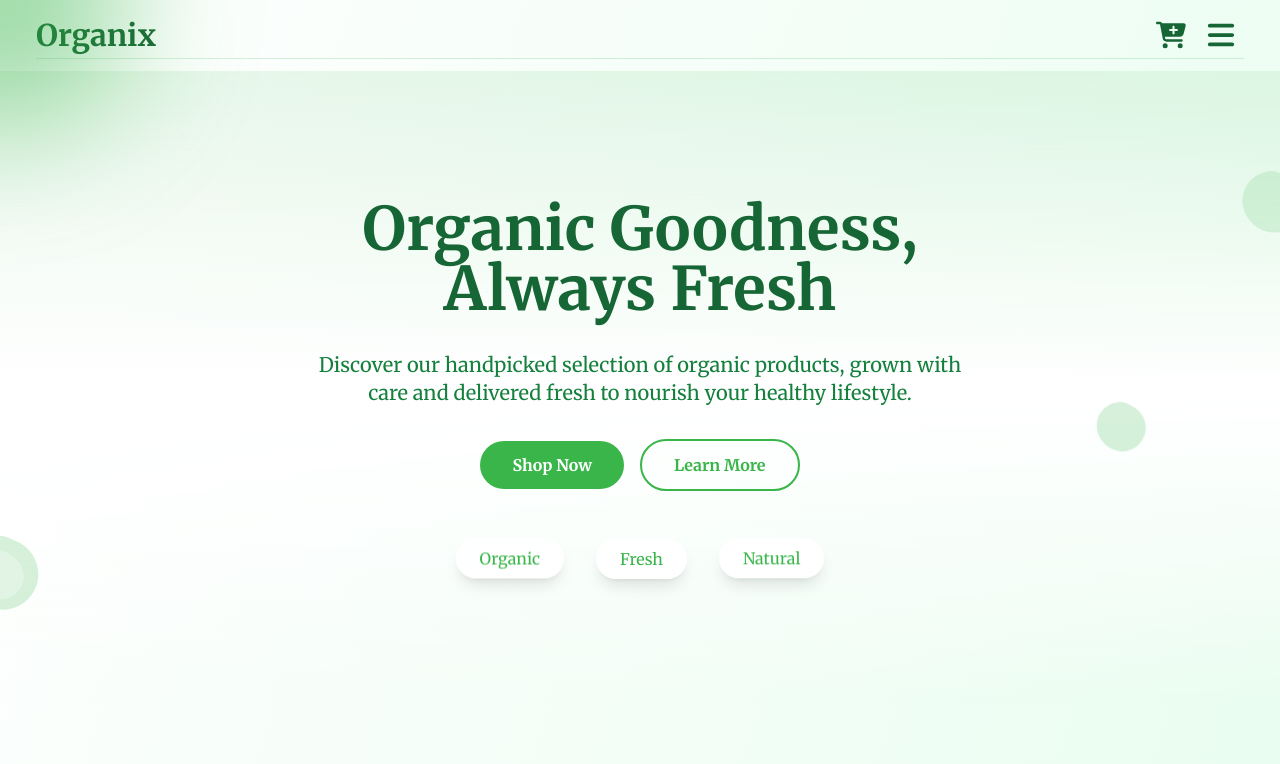
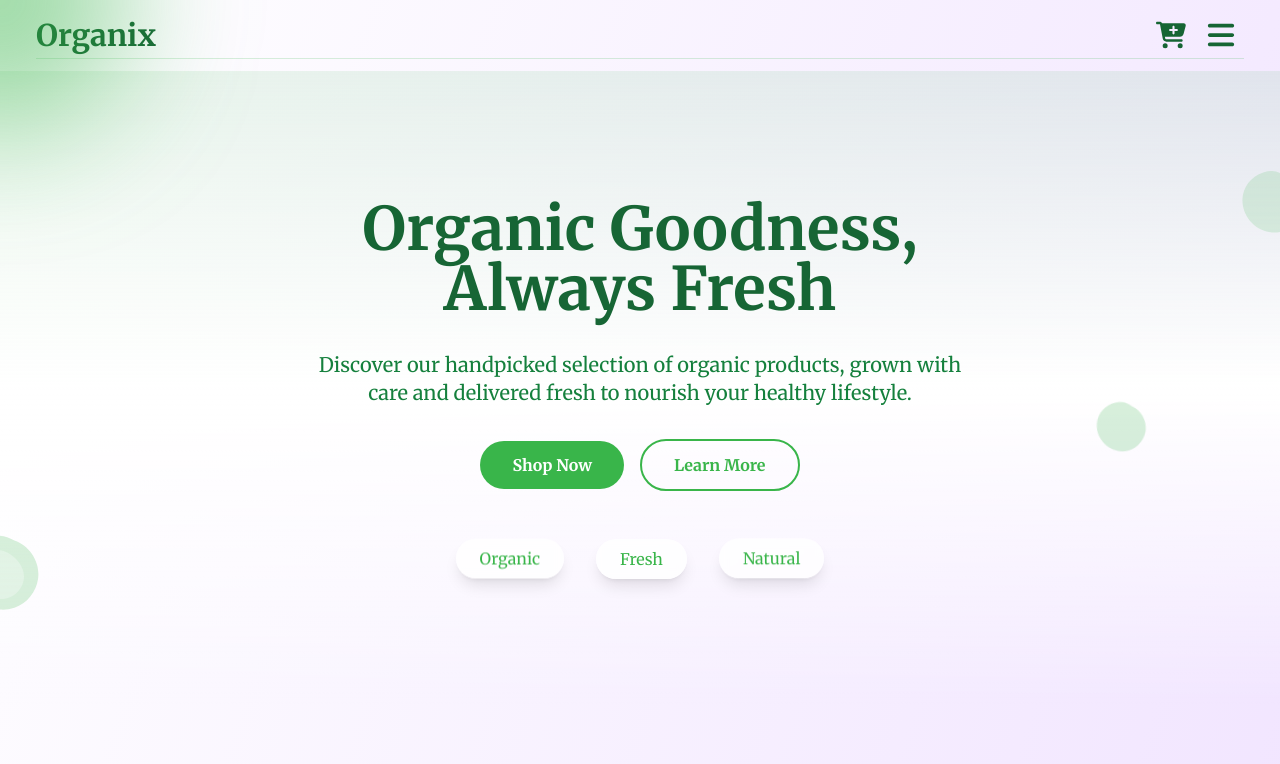
Before and after one commit to devdashk66/pureorganixstore, a Next.js app: page / in a window 1280 px wide. Shown: the top 764 px of the page. Built offline with nearby package versions, Linux system fonts and the light colour scheme.

Commit message:
Update layout.js

```diff
--- a/src/app/layout.js
+++ b/src/app/layout.js
@@ -33,7 +33,7 @@ export default function RootLayout({ children }) {
   return (
     <html lang="en">
       <body
-        className={`${merriweather.className} antialiased bg-gradient-to-br from-white to-green-100 text-green-800 dark:from-[#000000] dark:to-[#0b1833c5] dark:text-green-200`}
+        className={`${merriweather.className} antialiased bg-gradient-to-br from-white to-purple-200 text-green-800 dark:from-[#000000] dark:to-[#0b1833c5] dark:text-green-200`}
       >
         <NextTopLoader
           color="#22c55e"
```
